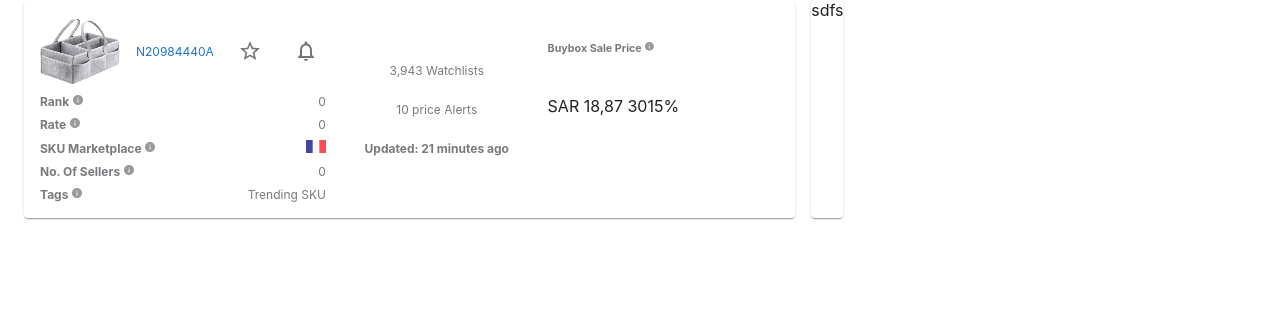
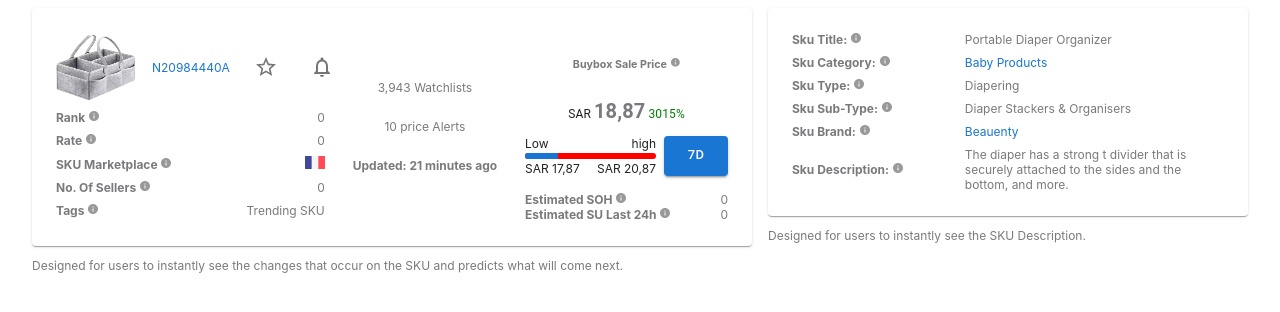
Before and after one commit to checkiamsiam/mui-sku-details-page, a React (Vite) app: page / in a window 1280 px wide. Shown: the top 312 px of the page. Built offline with nearby package versions, Linux system fonts and the light colour scheme.

Commit message:
section added

```diff
--- a/src/main.css
+++ b/src/main.css
@@ -1,5 +1,5 @@
 body {
-  margin: 0;
+  margin-top: 50;
   font-family: -apple-system, BlinkMacSystemFont, "Segoe UI", "Roboto", "Oxygen", "Ubuntu", "Cantarell", "Fira Sans", "Droid Sans", "Helvetica Neue",
     sans-serif;
   -webkit-font-smoothing: antialiased;
--- a/src/pages/productDetails.jsx
+++ b/src/pages/productDetails.jsx
@@ -1,4 +1,4 @@
-import { Button, Card, Container, Grid, IconButton, Link, Tooltip, Typography } from "@mui/material";
+import { Button, Card, Container, Grid, IconButton, LinearProgress, Link, Tooltip, Typography } from "@mui/material";
 import { Stack } from "@mui/system";
 import InfoIcon from "@mui/icons-material/Info";
 import StarOutlineIcon from "@mui/icons-material/StarOutline";
@@ -11,9 +11,10 @@ const ProductDetails = () => {
   return (
     <Container maxWidth="xl">
       <Stack direction={{ xl: "column", sm: "row" }} spacing={2}>
-        <Card sx={{ padding: "1rem", width: "60%" }}>
+        <Stack sx={{ width: "60%" }}>
+          <Card sx={{ padding: "1.5rem" }}>
             <Stack direction="row" spacing={3}>
-            <Stack width="40%">
+              <div style={{ width: "40%" }}>
                 <Stack direction="column" spacing={1} fontSize="12px">
                   <Stack direction="row" spacing={2} alignItems="center" justifyContent="space-between">
                     <Stack direction="row" spacing={2} alignItems="center">
@@ -64,23 +65,118 @@ const ProductDetails = () => {
                     <span style={{ color: "#7A797D" }}>Trending SKU</span>
                   </Stack>
                 </Stack>
-            </Stack>
-            <Stack direction="column" fontSize="12px" justifyContent="center" alignItems="center" spacing={0} width="30%" color="#7A797D">
+              </div>
+              <div style={{ width: "30%" }}>
+                <Stack direction="column" fontSize="12px" justifyContent="center" alignItems="center" spacing={0} color="#7A797D" height="100%">
                   <p>3,943 Watchlists</p>
                   <p>10 price Alerts</p>
                   <p style={{ fontWeight: "bold" }}>Updated: 21 minutes ago</p>
                 </Stack>
-            <Stack width="40%" direction="column">
-              <Stack>
-                <h6 style={{ fontWeight: "bold", color: "#7A797D" }}>
+              </div>
+              <div style={{ width: "40%" }}>
+                <h6 style={{ fontWeight: "bold", color: "#7A797D", textAlign: "center" }}>
                   Buybox Sale Price <InfoIcon htmlColor="#999999" fontSize="3px" />
                 </h6>
-                <p>SAR <span>18,87</span> <span>3015%</span></p>
+                <Typography fontSize="12px" style={{ textAlign: "center" }}>
+                  SAR <span style={{ fontWeight: "bold", fontSize: "20px", color: "#7A797D" }}>18,87</span>{" "}
+                  <span style={{ color: "green" }}>3015%</span>
+                </Typography>
+
+                <Stack direction="row" justifyContent="space-between" spacing={1} fontSize="12px" marginTop="10px">
+                  <Stack width="75%">
+                    <Stack direction="row" justifyContent="space-between">
+                      <span>Low</span>
+                      <span>high</span>
                     </Stack>
+                    <LinearProgress
+                      variant="determinate"
+                      value={25}
+                      sx={{ padding: "1px", borderRadius: "5px", bgcolor: "red", margin: "2px 0px" }}
+                    />
+                    <Stack direction="row" justifyContent="space-between">
+                      <span>SAR 17,87</span>
+                      <span>SAR 20,87</span>
+                    </Stack>
+                  </Stack>
+                  <Button variant="contained" size="small">
+                    7D
+                  </Button>
+                </Stack>
+                <Stack fontSize="12px" paddingTop="1rem">
+                  <Stack direction="row" justifyContent="space-between" alignItems="center">
+                    <span style={{ fontWeight: "bold", color: "#7A797D" }}>
+                      Estimated SOH <InfoIcon htmlColor="#999999" fontSize="3px" />
+                    </span>
+                    <span style={{ color: "#7A797D" }}>0</span>
+                  </Stack>
+                  <Stack direction="row" justifyContent="space-between" alignItems="center">
+                    <span style={{ fontWeight: "bold", color: "#7A797D" }}>
+                      Estimated SU Last 24h <InfoIcon htmlColor="#999999" fontSize="3px" />
+                    </span>
+                    <span style={{ color: "#7A797D" }}>0</span>
+                  </Stack>
+                </Stack>
+              </div>
+            </Stack>
+          </Card>
+          <p style={{ fontSize: "12px", color: "#7A797D" }}>
+            Designed for users to instantly see the changes that occur on the SKU and predicts what will come next.
+          </p>
+        </Stack>
+        <Stack sx={{ width: "40%" }}>
+          <Card sx={{ padding: "1.5rem" }}>
+            <Stack direction="column" spacing={1} fontSize="12px">
+              <Stack direction="row" justifyContent="space-between" alignItems="center">
+                <span style={{ width: "40%", fontWeight: "bold", color: "#7A797D" }}>
+                  Sku Title: <InfoIcon htmlColor="#999999" fontSize="3px" />
+                </span>
+                <span style={{ width: "60%", color: "#7A797D" }}>Portable Diaper Organizer</span>
+              </Stack>
+              <Stack direction="row" justifyContent="space-between" alignItems="center">
+                <span style={{ width: "40%", fontWeight: "bold", color: "#7A797D" }}>
+                  Sku Category: <InfoIcon htmlColor="#999999" fontSize="3px" />
+                </span>
+                <span style={{ width: "60%", color: "#7A797D" }}>
+                  <Link href="#" underline="none">
+                    Baby Products
+                  </Link>
+                </span>
+              </Stack>
+              <Stack direction="row" justifyContent="space-between" alignItems="center">
+                <span style={{ width: "40%", fontWeight: "bold", color: "#7A797D" }}>
+                  Sku Type: <InfoIcon htmlColor="#999999" fontSize="3px" />
+                </span>
+                <span style={{ width: "60%", color: "#7A797D" }}>Diapering</span>
+              </Stack>
+              <Stack direction="row" justifyContent="space-between" alignItems="center">
+                <span style={{ width: "40%", fontWeight: "bold", color: "#7A797D" }}>
+                  Sku Sub-Type: <InfoIcon htmlColor="#999999" fontSize="3px" />
+                </span>
+                <span style={{ width: "60%", color: "#7A797D" }}>Diaper Stackers & Organisers</span>
+              </Stack>
+              <Stack direction="row" justifyContent="space-between" alignItems="center">
+                <span style={{ width: "40%", fontWeight: "bold", color: "#7A797D" }}>
+                  Sku Brand: <InfoIcon htmlColor="#999999" fontSize="3px" />
+                </span>
+                <span style={{ width: "60%", color: "#7A797D" }}>
+                  {" "}
+                  <Link href="#" underline="none">
+                    Beauenty
+                  </Link>
+                </span>
+              </Stack>
+              <Stack direction="row" justifyContent="space-between" alignItems="center">
+                <span style={{ width: "40%", fontWeight: "bold", color: "#7A797D" }}>
+                  Sku Description: <InfoIcon htmlColor="#999999" fontSize="3px" />
+                </span>
+                <span style={{ width: "60%", color: "#7A797D" }}>
+                  The diaper has a strong t divider that is securely attached to the sides and the bottom, and more.
+                </span>
               </Stack>
             </Stack>
           </Card>
-        <Card>sdfs</Card>
+          <p style={{ fontSize: "12px", color: "#7A797D" }}>Designed for users to instantly see the SKU Description.</p>
+        </Stack>
       </Stack>
     </Container>
   );
```
Lines whose indentation alone changed are shown as unchanged.
